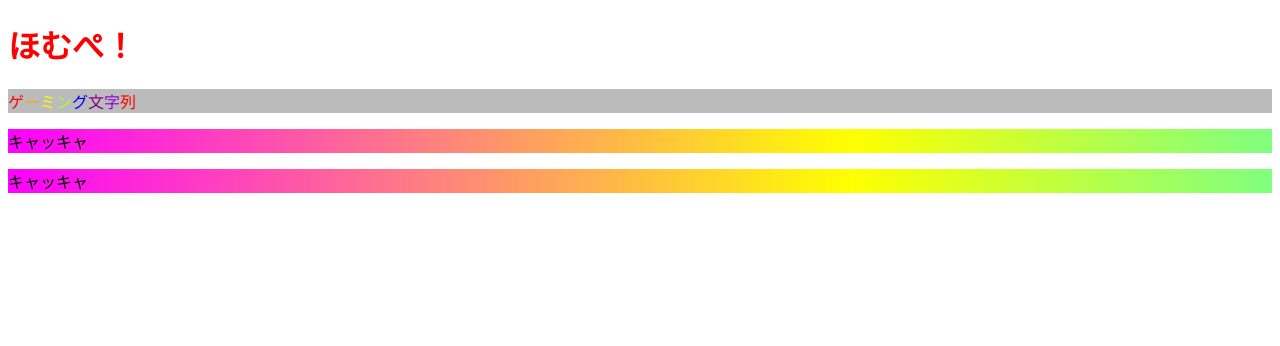
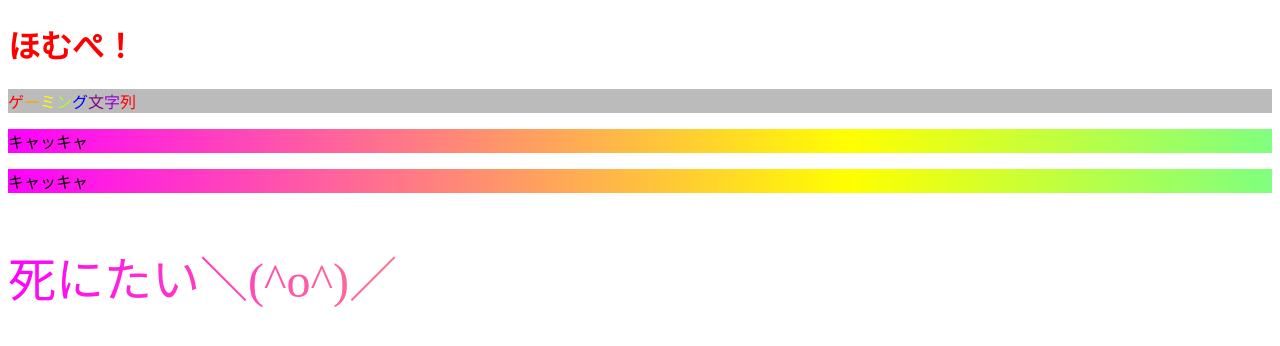
Before and after one commit to w-hackathons/old-homepage, a plain HTML site: page index.html in a window 1280 px wide. Drawn offline with nearby package versions, Linux system fonts and the light colour scheme.

Commit message:
update:七色に流れる文字色、ポップ体追加

```diff
--- a/index.html
+++ b/index.html
@@ -20,6 +20,10 @@
   <div class="reverse-gaming">
     <p>キャッキャ</p>
   </div>
+  <div class="gaming-text pop-font">
+    <p>死にたい＼(^o^)／</p>
+  </div>
+
   <script src="index.js"></script>
   <script type="text/javascript" src="Tinkerbell.js"></script>
 
--- a/style.scss
+++ b/style.scss
@@ -28,6 +28,15 @@
   100% { background-position-x: 200%; }
 }
 
+.gaming-text {
+  /* 横長で虹色を作る */
+  color: #FF8C00;
+  background: linear-gradient(to right, Magenta, yellow, Cyan, Magenta) 0% center/200%;
+  animation: gaming 0.5s linear infinite;
+  -webkit-background-clip: text;
+  -webkit-text-fill-color: transparent;
+}
+
 .reverse-gaming {
   /* 横長で虹色を作る */
   background: linear-gradient(to right, Magenta, yellow, Cyan, Magenta) 0% center/200%;
@@ -37,3 +46,8 @@
   /* backgroundを移動させる */
   100% { background-position-x: 200%; }
 }
+
+.pop-font {
+  font-family: 'HGS創英角ﾎﾟｯﾌﾟ体';
+  font-size: 3rem;
+}
```
Also changed, not shown: style.css, 1 other file.
